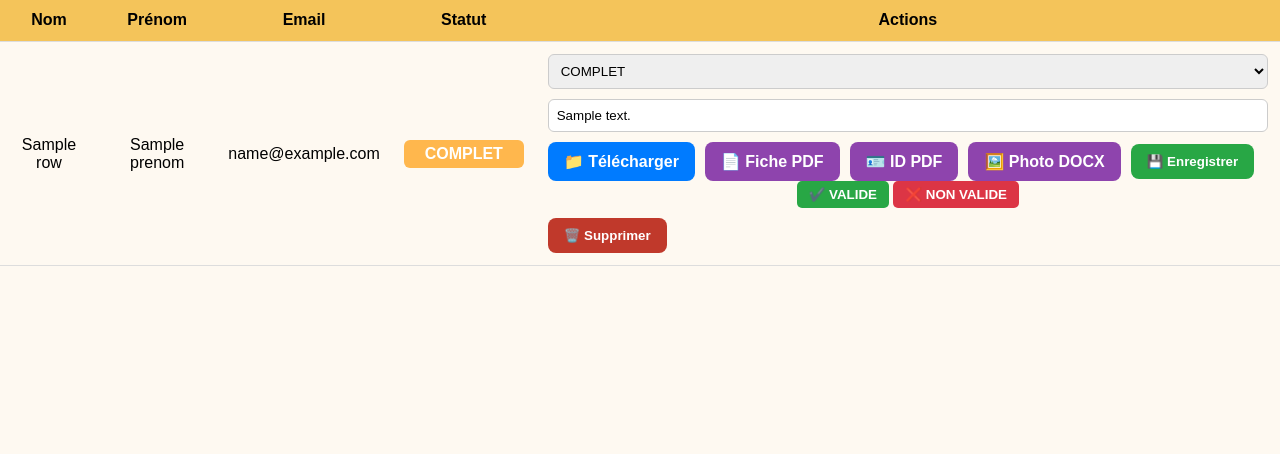
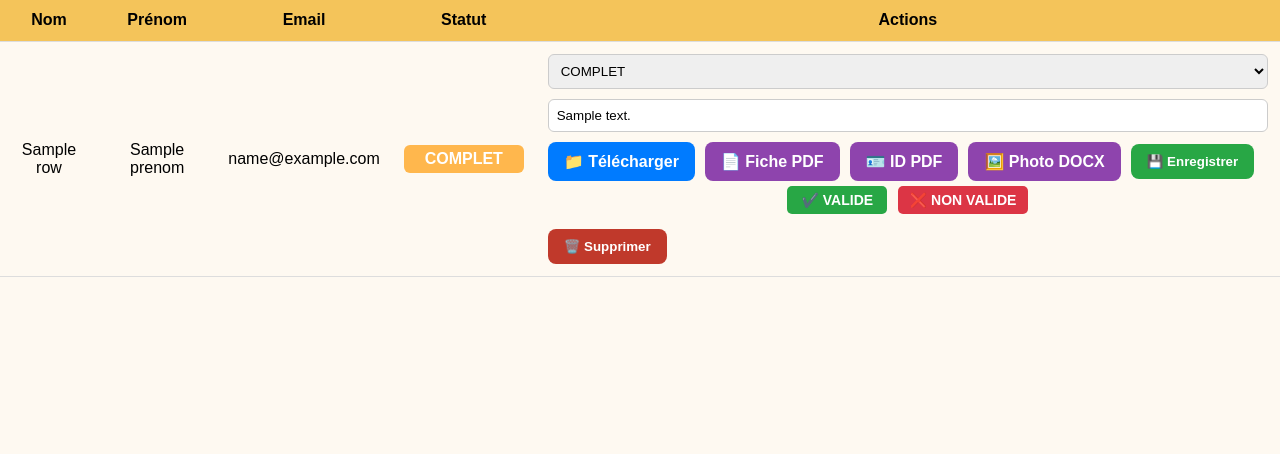
Before and after one commit to integraleacademy/inscriptions, a Flask app: template templates/admin.html in a window 1280 px wide. Shown: the part 141-595 px from the top of the page. Run offline with Flask 3, Linux system fonts and the light colour scheme; the template is opened without the code that fills it: most values are stand-ins (such as "Sample title", 1, 10 or a date in 2020); parts of the project's set-up code (start-up, migrations or seed data) failed here and were passed over.

Commit message:
Update admin.html

```diff
--- a/templates/admin.html
+++ b/templates/admin.html
@@ -5,6 +5,14 @@
   <title>Admin - Intégrale Academy</title>
   <link rel="stylesheet" href="/static/css/style.css">
   <style>
+    .btn-valid, .btn-invalid {
+      display: inline-block;
+      min-width: 100px;       /* largeur fixe pour aligner */
+      text-align: center;
+      margin: 5px 3px;        /* espace entre boutons */
+      font-weight: bold;
+      font-size: 14px;
+    }
     .btn-valid {
       background-color: #28a745;
       color: white;
@@ -27,6 +35,7 @@
       font-weight: bold;
       display: inline-block;
       min-width: 100px;
+      text-align: center;
     }
     .status-incomplet { background: #e0e0e0; color: #333; }
     .status-complet   { background: #ffb74d; color: #fff; }
```
